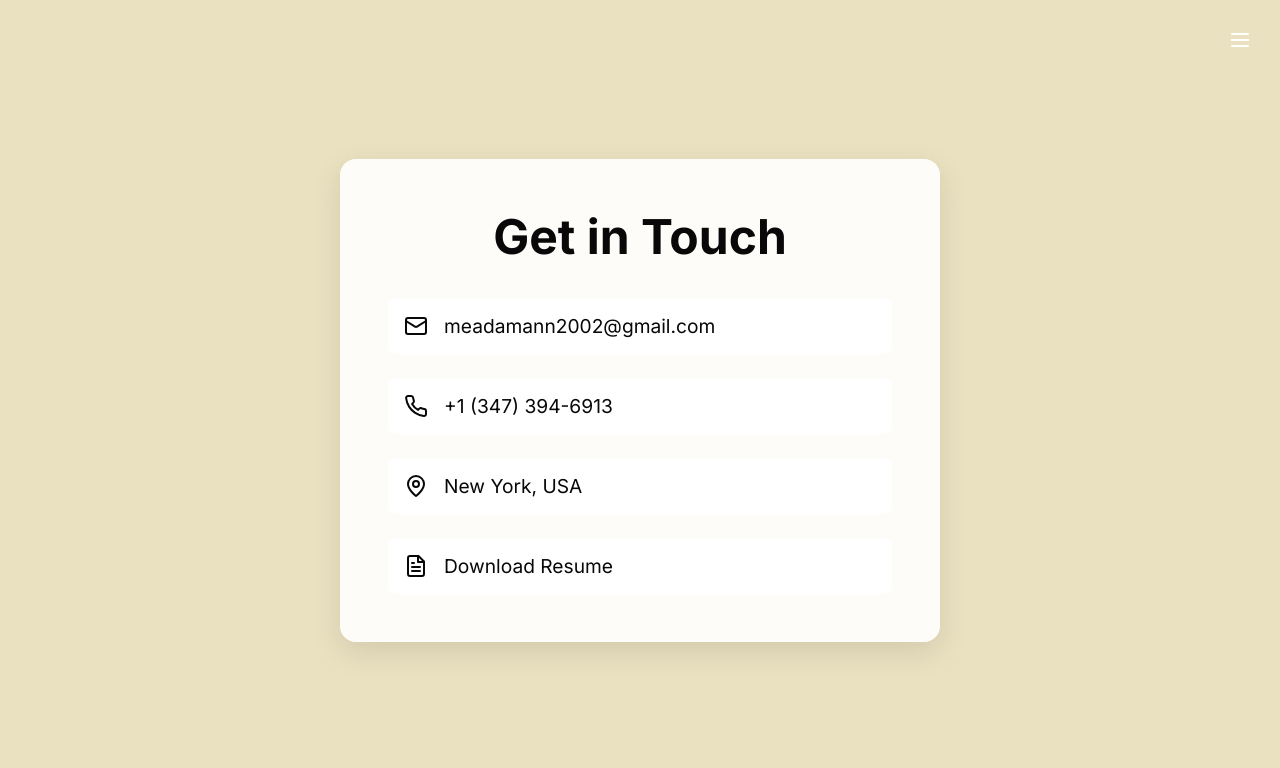
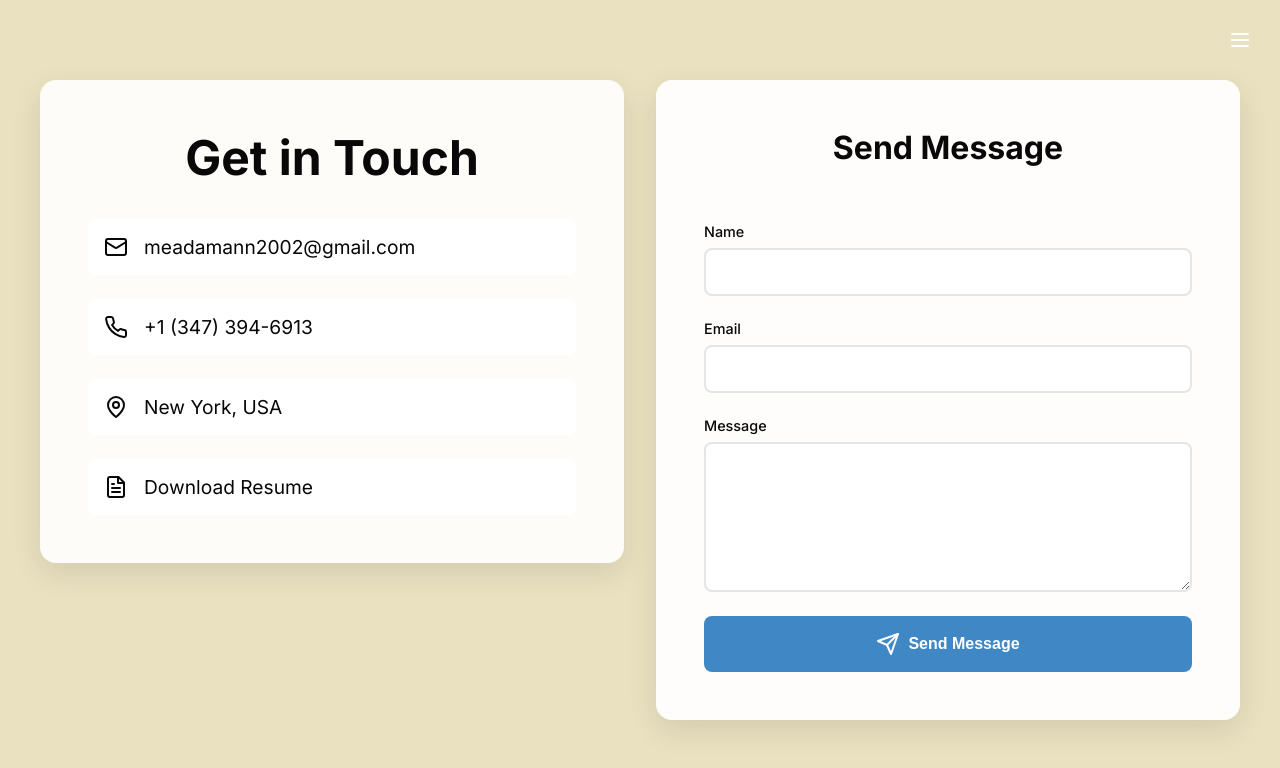
Before and after one commit to mannadamay12/Adamay-Portfolio-Website, a Next.js app: page /Contact in a window 1280 px wide. Shown: the top 768 px of the page. Built offline with nearby package versions, Linux system fonts and the light colour scheme.

Commit message:
add contact form

```diff
--- a/src/components/Contact/ContactForm.js
+++ b/src/components/Contact/ContactForm.js
@@ -1,13 +1,13 @@
+// src/components/Contact/ContactForm.js
 import React, { useState } from 'react';
 import styled from 'styled-components';
 import { motion } from 'framer-motion';
 import { Send, Loader } from 'lucide-react';
 
-const Form = styled(motion.form)`
+const Form = styled.form`
   display: flex;
   flex-direction: column;
   gap: 1.5rem;
-  margin-top: 2rem;
 `;
 
 const InputGroup = styled.div`
@@ -17,13 +17,13 @@ const InputGroup = styled.div`
 `;
 
 const Label = styled.label`
-  color: ${props => props.theme.colors.black};
   font-size: 0.9rem;
   font-weight: 500;
+  color: ${props => props.theme.colors.black};
 `;
 
 const Input = styled.input`
-  padding: 1rem;
+  padding: 0.8rem;
   border: 2px solid rgba(0, 0, 0, 0.1);
   border-radius: 0.5rem;
   font-size: 1rem;
@@ -37,13 +37,13 @@ const Input = styled.input`
 `;
 
 const TextArea = styled.textarea`
-  padding: 1rem;
+  padding: 0.8rem;
   border: 2px solid rgba(0, 0, 0, 0.1);
   border-radius: 0.5rem;
   font-size: 1rem;
   min-height: 150px;
   resize: vertical;
-  transition: all 0.2s ease;
+  font-family: inherit;
 
   &:focus {
     outline: none;
@@ -57,7 +57,7 @@ const SubmitButton = styled(motion.button)`
   align-items: center;
   justify-content: center;
   gap: 0.5rem;
-  padding: 1rem 2rem;
+  padding: 1rem;
   background: ${props => props.theme.colors.lightBlue};
   color: white;
   border: none;
@@ -72,45 +72,36 @@ const SubmitButton = styled(motion.button)`
   }
 `;
 
-const SuccessMessage = styled(motion.div)`
+const FormTitle = styled.h2`
+  font-size: 2rem;
+  margin-bottom: 2rem;
   text-align: center;
-  color: ${props => props.theme.colors.green};
-  padding: 1rem;
-  border-radius: 0.5rem;
-  background: rgba(9, 129, 74, 0.1);
 `;
 
-const ContactForm = () => {
+export default function ContactForm() {
   const [formState, setFormState] = useState({
     name: '',
     email: '',
     message: ''
   });
   const [isSubmitting, setIsSubmitting] = useState(false);
-  const [isSuccess, setIsSuccess] = useState(false);
 
   const handleSubmit = async (e) => {
     e.preventDefault();
     setIsSubmitting(true);
 
-    // Simulated form submission
-    await new Promise(resolve => setTimeout(resolve, 1500));
+    // Here you would add your form submission logic
+    await new Promise(resolve => setTimeout(resolve, 1500)); // Simulated delay
 
     setIsSubmitting(false);
-    setIsSuccess(true);
     setFormState({ name: '', email: '', message: '' });
-
-    // Reset success message after 5 seconds
-    setTimeout(() => setIsSuccess(false), 5000);
+    alert('Message sent successfully!'); // Replace with better notification
   };
 
   return (
-    <Form
-      onSubmit={handleSubmit}
-      initial={{ opacity: 0, y: 20 }}
-      animate={{ opacity: 1, y: 0 }}
-      transition={{ duration: 0.5 }}
-    >
+    <Form onSubmit={handleSubmit}>
+      <FormTitle>Send Message</FormTitle>
+
       <InputGroup>
         <Label htmlFor="name">Name</Label>
         <Input
@@ -143,15 +134,6 @@ const ContactForm = () => {
         />
       </InputGroup>
 
-      {isSuccess ? (
-        <SuccessMessage
-          initial={{ opacity: 0 }}
-          animate={{ opacity: 1 }}
-          exit={{ opacity: 0 }}
-        >
-          Thanks for your message! I'll get back to you soon.
-        </SuccessMessage>
-      ) : (
       <SubmitButton
         type="submit"
         disabled={isSubmitting}
@@ -160,19 +142,16 @@ const ContactForm = () => {
       >
         {isSubmitting ? (
           <>
-              <Loader size={20} className="animate-spin" />
+            <Loader className="animate-spin" />
             <span>Sending...</span>
           </>
         ) : (
           <>
-              <Send size={20} />
+            <Send />
             <span>Send Message</span>
           </>
         )}
       </SubmitButton>
-      )}
     </Form>
   );
-};
-
-export default ContactForm;
+}
--- a/src/pages/Contact.js
+++ b/src/pages/Contact.js
@@ -2,6 +2,7 @@ import React from 'react';
 import styled from 'styled-components';
 import { motion } from 'framer-motion';
 import { Mail, Phone, MapPin, FileText } from 'lucide-react';
+import ContactForm from '../components/Contact/ContactForm';
 
 const ContactContainer = styled(motion.main)`
   min-height: 100vh;
@@ -9,9 +10,20 @@ const ContactContainer = styled(motion.main)`
   color: ${props => props.theme.colors.black};
   padding: 4rem 2rem;
   display: flex;
-  flex-direction: column;
+  justify-content: center;
   align-items: center;
-  justify-content: center;
+`;
+
+const ContactWrapper = styled.div`
+  display: grid;
+  grid-template-columns: 1fr 1fr;
+  gap: 2rem;
+  max-width: 1200px;
+  width: 100%;
+
+  @media (max-width: ${props => props.theme.mediaQueries.width.m}) {
+    grid-template-columns: 1fr;
+  }
 `;
 
 const ContactCard = styled(motion.div)`
@@ -19,8 +31,7 @@ const ContactCard = styled(motion.div)`
   padding: 3rem;
   border-radius: 1rem;
   box-shadow: 0 10px 30px rgba(0, 0, 0, 0.1);
-  max-width: 600px;
-  width: 100%;
+  height: fit-content;
 `;
 
 const ContactTitle = styled.h1`
@@ -57,6 +68,10 @@ const ContactText = styled.span`
   font-size: 1.2rem;
 `;
 
+const FormCard = styled(ContactCard)`
+  background: rgba(255, 255, 255, 0.95);
+`;
+
 const buttonVariants = {
   hover: {
     scale: 1.05,
@@ -75,9 +90,10 @@ export default function Contact() {
       exit={{ opacity: 0 }}
       transition={{ duration: 0.5 }}
     >
+      <ContactWrapper>
         <ContactCard
-        initial={{ y: 50, opacity: 0 }}
-        animate={{ y: 0, opacity: 1 }}
+          initial={{ x: -50, opacity: 0 }}
+          animate={{ x: 0, opacity: 1 }}
           transition={{ duration: 0.5 }}
         >
           <ContactTitle>Get in Touch</ContactTitle>
@@ -121,6 +137,15 @@ export default function Contact() {
             </ContactLink>
           </ContactLinks>
         </ContactCard>
+
+        <FormCard
+          initial={{ x: 50, opacity: 0 }}
+          animate={{ x: 0, opacity: 1 }}
+          transition={{ duration: 0.5, delay: 0.2 }}
+        >
+          <ContactForm />
+        </FormCard>
+      </ContactWrapper>
     </ContactContainer>
   );
 }
```
Lines whose indentation alone changed are shown as unchanged.
